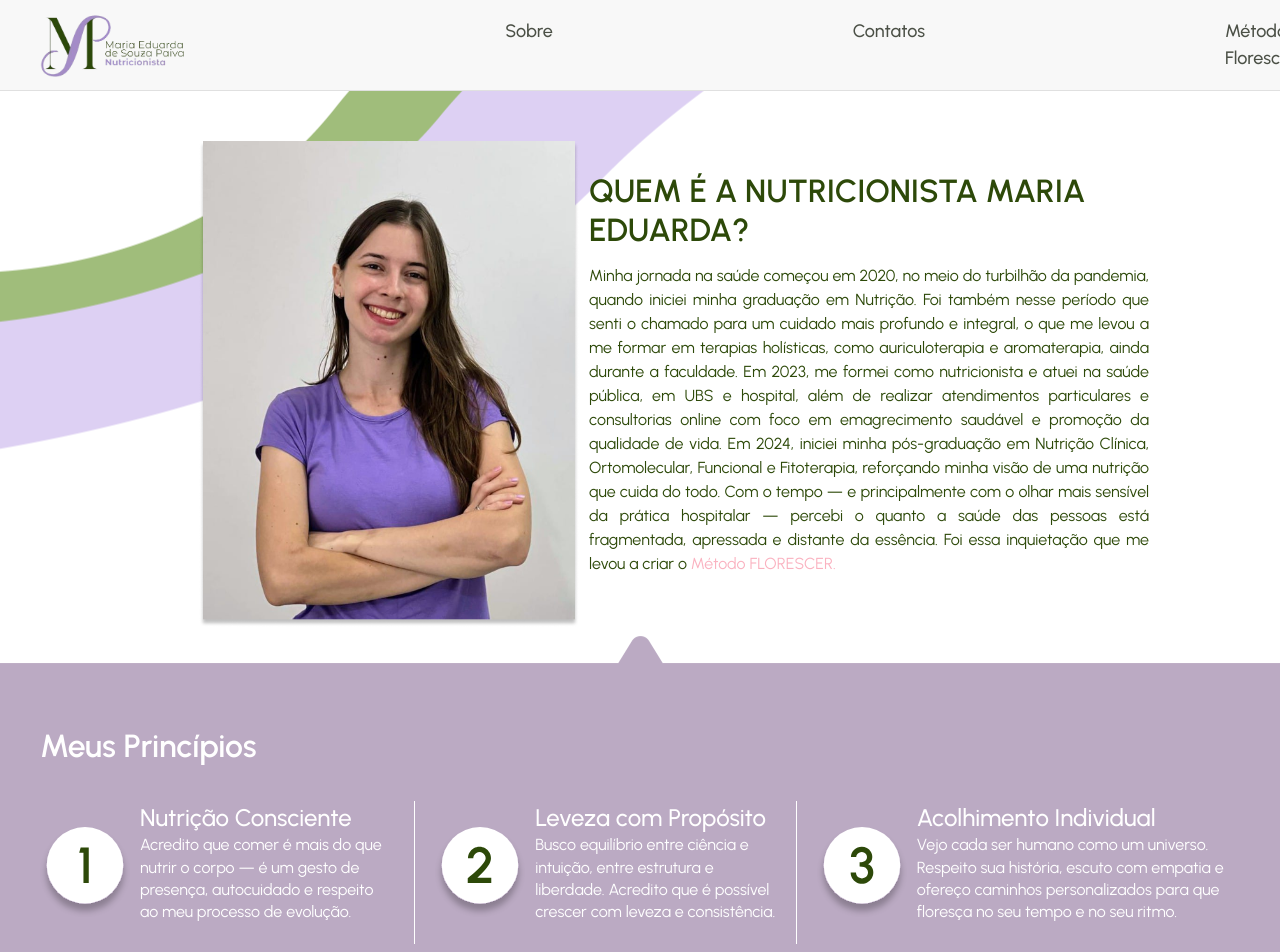
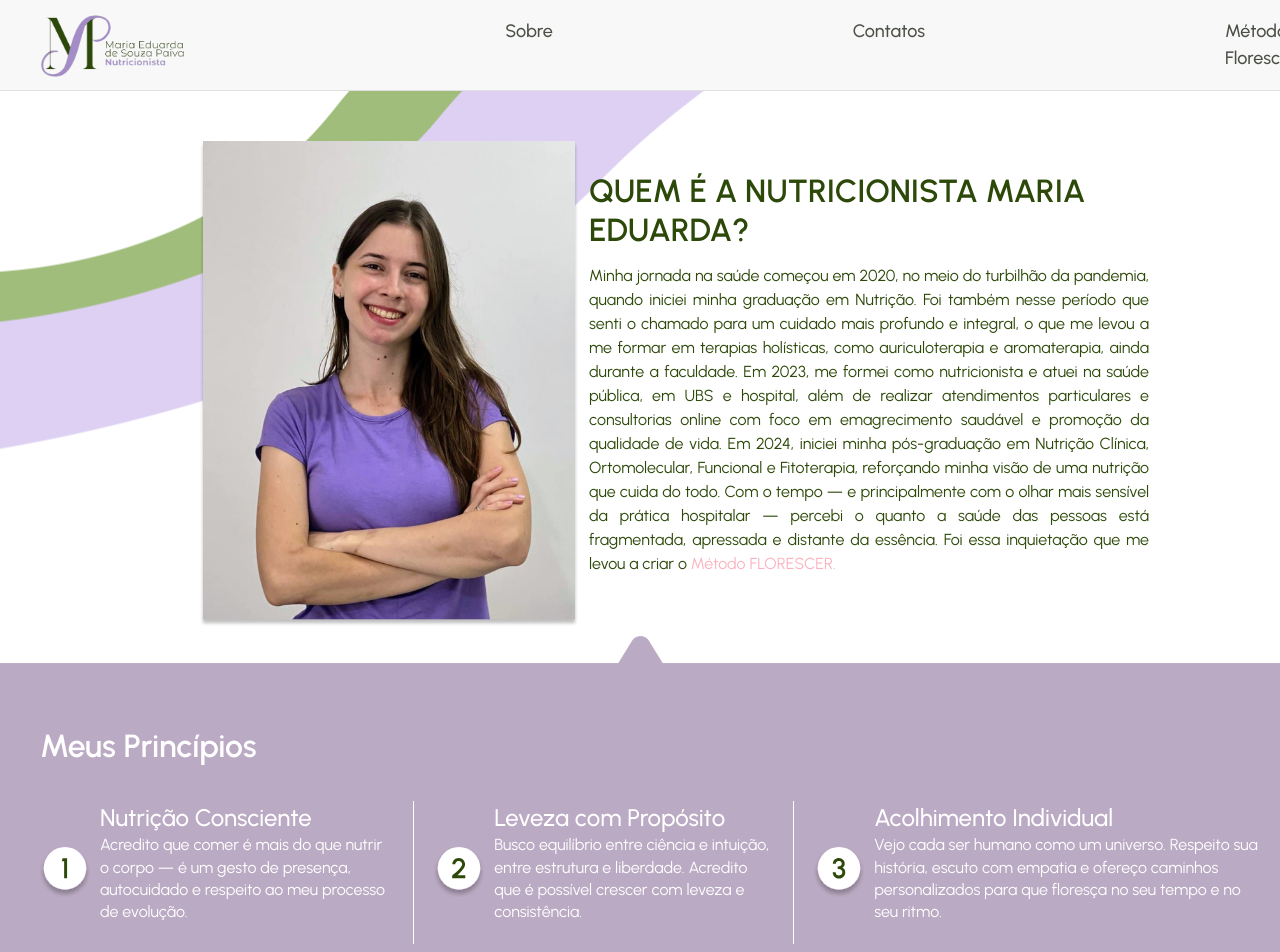
Before and after one commit to IsabeleLeticiaQueiroz/nutricionista_madu_paiva, a Next.js app: page / in a window 1280 px wide. Shown: the top 952 px of the page. Built offline with nearby package versions, Linux system fonts and the light colour scheme.

Commit message:
Atualização ofertas

```diff
--- a/src/styles/principios-madu.css
+++ b/src/styles/principios-madu.css
@@ -51,8 +51,8 @@
 }
 
 .esquerda img {
-    width: 90px;
-    height: 90px;
+    width: 50px;
+    height: 50px;
     object-fit: contain;
 }
 
```
